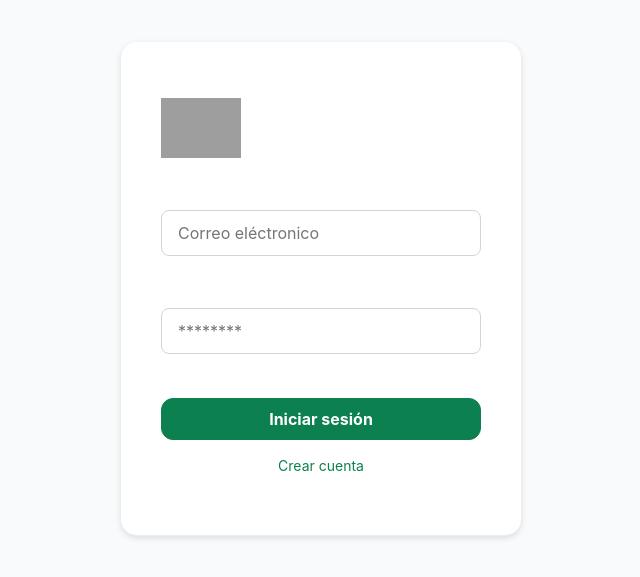
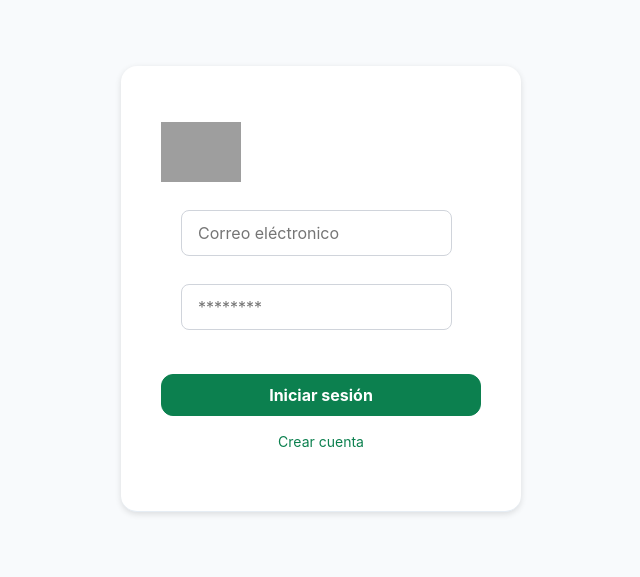
Before and after one commit to robinson29041986/libreria-dashboard, a React (Create React App) app: page /login in a window 1280 px wide. Shown: the part 111-688 px from the top of the page, without its empty margins (319-959 px from the left). Built offline with nearby package versions, Linux system fonts and the light colour scheme; grey boxes are pictures that could not be loaded; some icons are missing.

Commit message:
Little Fix and Updates

```diff
--- a/src/assets/index.css
+++ b/src/assets/index.css
@@ -210,7 +210,6 @@ td {
 
 .btn {
   padding: 10px 20px;
-  border-radius: 0px;
   font-size: 16px;
   font-family: inherit;
   font-weight: bold;
@@ -227,6 +226,28 @@ td {
 
 .btn-secondary {
   border: none;
+}
+
+.btn-paginator {
+  border: 1px solid #e6edf4;
+  border-radius: 4px;
+  cursor: pointer;
+  font-size: 16px;
+  font-family: inherit;
+  margin: 0px 2px;
+  padding: 8px 12px;
+  transition: 0.4s;
+  vertical-align: middle;
+}
+
+.btn-paginator-active {
+  background-color: var(--global--color-primary);
+  color: var(--global--color-white);
+}
+
+.icon_paginator {
+  height: 15px;
+  width: 15px;
 }
 
 .btn-warning {
@@ -289,6 +310,7 @@ textarea {
   background-color: var(--global--color-white);
   font-family: inherit;
   font-size: 16px;
+  margin-bottom: 24px;
   padding: 12px 16px;
   border: 1px solid #d0d4db;
   border-radius: 8px;
@@ -582,6 +604,7 @@ select {
 }
 
 .header_icon {
+  display: flex;
   width: 20px;
   height: 20px;
 }
@@ -718,6 +741,12 @@ select {
   border-top: 1px solid #e6edf4;
 }
 
+.products_pagination {
+  display: flex;
+  justify-content: center;
+  padding: 15px 32px;
+}
+
 .products {
   min-height: 85vh;
   background-color: #f8fafc;
@@ -808,9 +837,9 @@ textarea {
 }
 
 .login_logo {
-  width: 80px;
   height: auto;
   margin-bottom: 20px;
+  width: 80px;
 }
 
 .login_logo a {
@@ -824,13 +853,8 @@ textarea {
 }
 
 .login_form input {
-  font-family: inherit;
-  font-size: 16px;
-  padding: 12px 16px;
-  border: 1px solid #d0d4db;
-  border-radius: 8px;
-  margin-bottom: 24px;
-  outline: none;
+  min-width: 75%;
+  padding-right: 5px;
 }
 
 .login_form button {
@@ -842,6 +866,14 @@ textarea {
   text-align: center;
   color: var(--global--color-primary);
   margin-top: 10px;
+}
+
+.login_ico {
+  position: relative;
+  display: flex;
+  flex-wrap: wrap;
+  align-items: baseline;
+  width: 110%;
 }
 
 @media screen and (max-width: 768px) {
--- a/src/views/Home.js
+++ b/src/views/Home.js
@@ -1,4 +1,3 @@
-import '../assets/index.css'
 const Home = () => {
 
   return (
--- a/src/views/Login.js
+++ b/src/views/Login.js
@@ -71,6 +71,7 @@ const Login = () => {
           </Link>
         </div>
         <form onSubmit={handleSubmit} className="login_form">
+          <div className="login_ico">
             <Person className="header_icon" />
             <input
               value={email}
@@ -81,6 +82,8 @@ const Login = () => {
               id="email"
               required
             />
+          </div>
+          <div className="login_ico">
             <Lock className="header_icon" />
             <input
               value={password}
@@ -90,6 +93,7 @@ const Login = () => {
               id="password"
               required
             />
+          </div>
           <p ref={errRef} className={errMsg ? "errmsg" : "offscreen"} aria-live="assertive">{errMsg}</p>
           <button type="submit" className="btn btn-primary">Iniciar sesión</button>
           <Link to="/register">Crear cuenta</Link>
```
Lines whose indentation alone changed are shown as unchanged.
